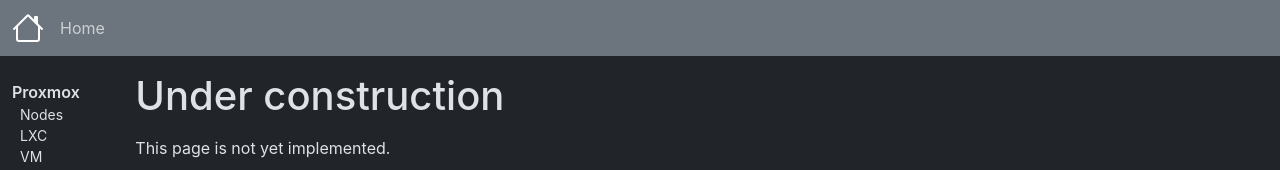
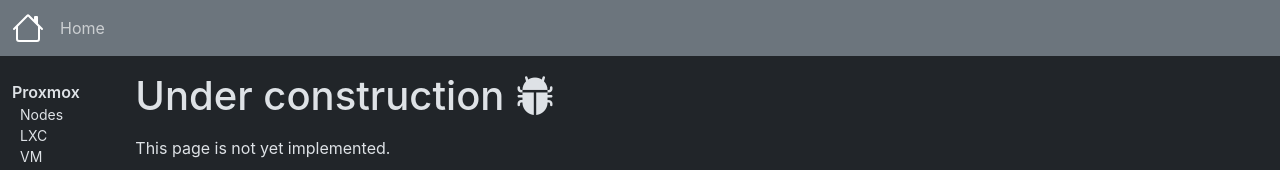
Before and after one commit to ooemperor/homelab-dashboard, a React (Create React App) app: page /notImplemented in a window 1280 px wide. Shown: the top 170 px of the page. Built offline with nearby package versions, Linux system fonts and the light colour scheme; no server answers.

Commit message:
include bootstrap icons via cdn

```diff
--- a/public/index.html
+++ b/public/index.html
@@ -31,6 +31,7 @@
     <noscript>You need to enable JavaScript to run this app.</noscript>
     <script src="https://cdn.jsdelivr.net/npm/@popperjs/core@2.11.8/dist/umd/popper.min.js" integrity="sha384-I7E8VVD/ismYTF4hNIPjVp/Zjvgyol6VFvRkX/vR+Vc4jQkC+hVqc2pM8ODewa9r" crossorigin="anonymous"></script>
     <script src="https://cdn.jsdelivr.net/npm/bootstrap@5.3.3/dist/js/bootstrap.min.js" integrity="sha384-0pUGZvbkm6XF6gxjEnlmuGrJXVbNuzT9qBBavbLwCsOGabYfZo0T0to5eqruptLy" crossorigin="anonymous"></script>
+    <link rel="stylesheet" href="https://cdn.jsdelivr.net/npm/bootstrap-icons@1.11.3/font/bootstrap-icons.min.css">
     <div id="root"></div>
     <!--
       This HTML file is a template.
--- a/src/views/Error/NotImplemented.tsx
+++ b/src/views/Error/NotImplemented.tsx
@@ -12,7 +12,7 @@ export default function NotImplemented() {
                 "row"
             }>
                 <div className="col">
-                    <h1>Under construction</h1>
+                    <h1>Under construction <i className="bi bi-bug-fill"></i></h1>
                 </div>
 
                 <div className="row py-2">
```
